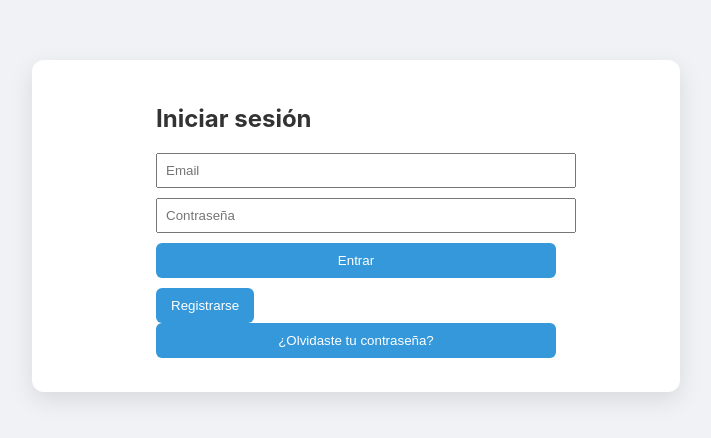
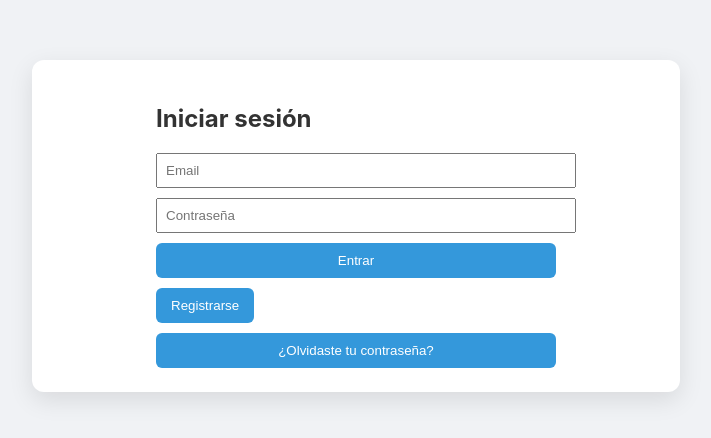
Before and after one commit to AlanizPiriz/MiApp-Tareas, a React (Vite) app: page /login in a window 1280 px wide. Shown: the top 438 px of the page, without its empty margins (284-995 px from the left). Built offline with nearby package versions, Linux system fonts and the light colour scheme; no server answers.

Commit message:
Recuperar pass

```diff
--- a/src/Auth/LoginPage.tsx
+++ b/src/Auth/LoginPage.tsx
@@ -62,7 +62,7 @@ export default function LoginPage() {
       </button>
       <button
         onClick={handlePasswordReset}
-        style={{ width: '100%', padding: 10, marginBottom: 10 }}
+        style={{ width: '100%', padding: 10, marginTop: 10 }}
       >
         ¿Olvidaste tu contraseña?
       </button>
```
